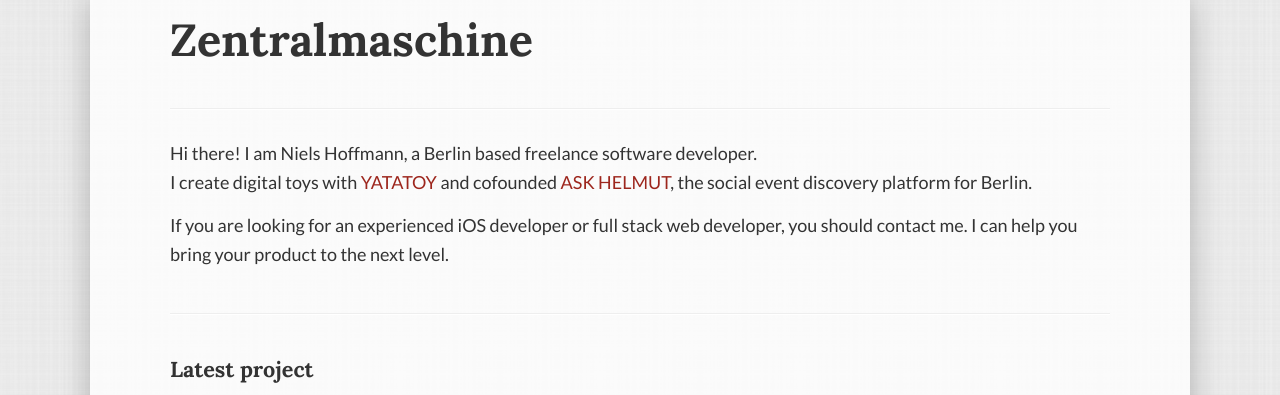
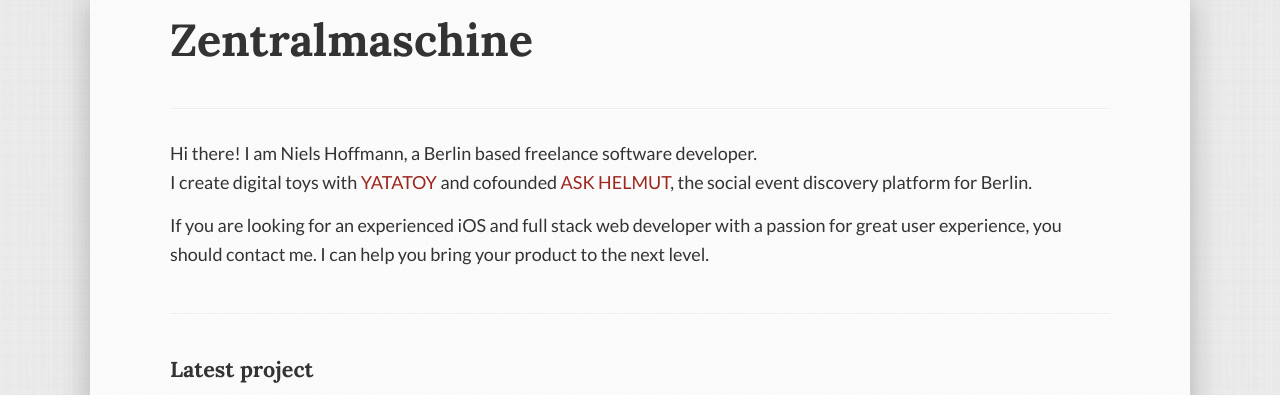
Before and after one commit to nhoffmann/nhoffmann.github.com, a Jekyll site: the page built from index.html, in a window 1280 px wide and 900 px high, cut to the strip 0-395 px from the top of the window. Built offline with Jekyll 4.4.1, drawn with Linux system fonts in a browser that asks for light colours; nearby versions of some CDN libraries; some web fonts are replaced; Markdown is read by kramdown in place of the engine named in the settings; the list of posts is cut into pages by our own code.

Commit message:
Working on the selling copy

```diff
--- a/index.html
+++ b/index.html
@@ -20,7 +20,7 @@ title: Zentralmaschine
         Hi there! I am Niels Hoffmann, a Berlin based freelance software developer.<br>I create digital toys with <a href="http://www.yatatoy.com">YATATOY</a> and cofounded <a href="https://askhelmut.com">ASK HELMUT</a>, the social event discovery platform for Berlin.
       </p>
       <p>
-        If you are looking for an experienced iOS developer or full stack web developer, you should contact me. I can help you bring your product to the next level.
+        If you are looking for an experienced iOS and full stack web developer with a passion for great user experience, you should contact me. I can help you bring your product to the next level.
       </p>
     </article>
   </div>
```
